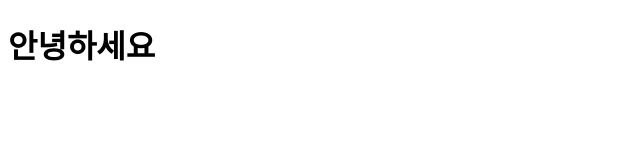
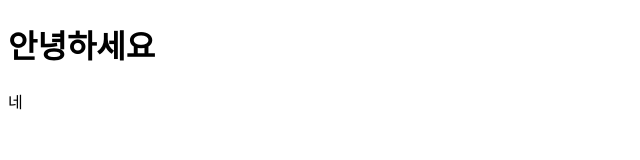
Before and after one commit to eulsoo/Graphic-01.skew, a plain HTML site: page index.html in a window 1280 px wide. Shown: the full height of the page, 0-640 px from the left. Drawn offline with Linux system fonts and the light colour scheme.

Commit message:
p tag added

```diff
--- a/index.html
+++ b/index.html
@@ -8,5 +8,6 @@
 </head>
 <body>
   <h1>안녕하세요</h1>
+  <p>네</p>
 </body>
 </html>
```
